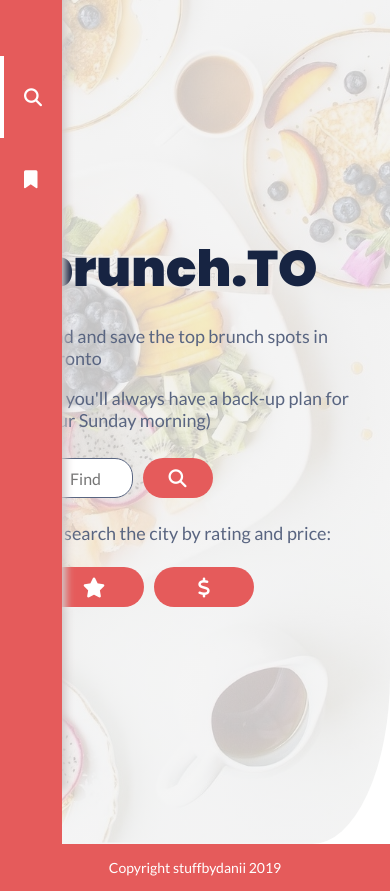
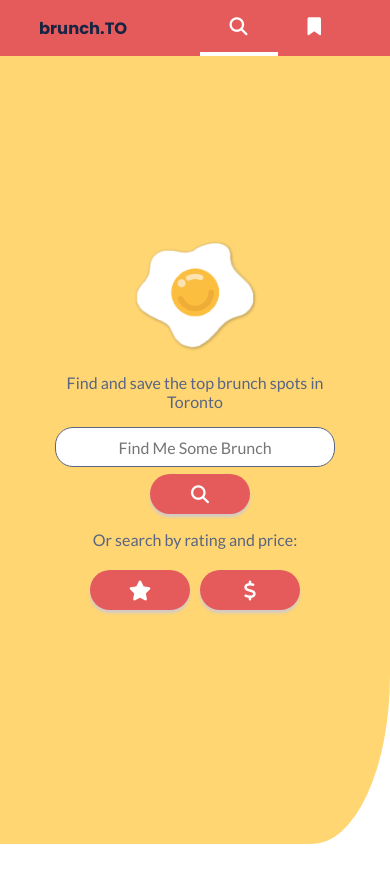
Before and after one commit to s2danii/daniiShenProjectFive, a React (Create React App) app: page / in a window 390 px wide. After the commit the page ends 844 px from the top, so only its background shows below. Built offline with nearby package versions, Linux system fonts and the light colour scheme.

Commit message:
fully responsive! :squirrel:

```diff
--- a/src/components/App.js
+++ b/src/components/App.js
@@ -4,6 +4,7 @@ import '../partials/App.scss';
 import Nav from './Nav';
 import Form from './Form';
 import Results from './Results';
+
 
 class App extends Component {
   constructor () {
@@ -20,12 +21,13 @@ class App extends Component {
 
   // ON UPDATE - COMPONENTDIDMOUNT
   componentDidMount () {
-
-
-
-
+      window.addEventListener('scroll', this.handleScroll);
 
   }
+
+  componentWillUnmount () {
+  window.removeEventListener('scroll', this.handleScroll);
+}
 
   getRestaurant = (userSearch, userSort, order) => {
     axios({
@@ -51,16 +53,7 @@ class App extends Component {
         return item.restaurant.user_rating.votes > 0
       })
 
-      // originalResults.forEach((item) => {
-      //   if (item.restaurant.thumb === '') {
-      //     item.restaurant.thumb = '../src/assets/imagePlaceholder.jpg'
-      //   }
-      // })
-
       const restaurantResults = originalResults.map((item) => {
-        if (item.restaurant.featured_image === '') {
-          item.restaurant.featured_image = "../src/assets/imagePlaceholder.jpg"
-        }
         return {
           name: item.restaurant.name,
           thumb: item.restaurant.featured_image,
@@ -69,15 +62,20 @@ class App extends Component {
           rating: item.restaurant.user_rating.aggregate_rating,
           votes: item.restaurant.user_rating.votes
         }
+      });
 
-      });
       this.setState({
         searchResults: restaurantResults,
         visible: !this.setState.visible
       })
 
+      this.smoothScroll();
 
     })
+  }
+
+  smoothScroll = () => {
+    document.getElementById('resultSection').scrollIntoView({ behavior: 'smooth', block: 'start', duration: 4000 });
   }
 
   handleChange = event => {
@@ -94,24 +92,29 @@ class App extends Component {
 
   handleClick = (event, chosenCategory, sort) => {
     event.preventDefault();
+    this.getRestaurant('', chosenCategory, sort);
 
-    this.getRestaurant('', chosenCategory, sort);
         this.setState({
       userInput: chosenCategory,
       sortOrder: sort
     });
   }
 
-    handleScroll = (event) => {
-      console.log(element.scrollHeight, element.scrollTop)
-      const element = event.target
+  handleScroll = () => {
+    let element = document.getElementById('resultSection')
 
-      if (element.scrollHeight - element.scrollTop === element.clientHeight) {
-        this.setState ({
-          backUp: !this.setState.backUp
-        })
-      }
+    if (element && window.pageYOffset > element.offsetTop) {
+      this.setState({
+          backUp: true
+      })
+    } else {
+      this.setState({
+        backUp: false
+      })
     }
+  }
+
+
 
   // WHERE EVERYTHING RENDERS
   render () {
@@ -119,7 +122,7 @@ class App extends Component {
       <div className="App">
         <Nav />
 
-        <header>
+        <header id='header'>
           <Form
             userInput={this.state.userInput}
             handleChange={this.handleChange}
@@ -127,6 +130,7 @@ class App extends Component {
             handleClick={this.handleClick}
           />
         </header>
+
 
         {this.state.visible && <Results
           searchResults={this.state.searchResults}
--- a/src/components/BackUp.js
+++ b/src/components/BackUp.js
@@ -2,7 +2,12 @@ import React from 'react';
 
 const BackUpButton = () => {
     return (
-        <button className="upButton"> Helloo???
+        <button className="upButton"
+        onClick={() => {
+            document.getElementById('header').scrollIntoView({behavior: 'smooth', block: 'start'});
+        }
+
+        }>
             <i className="fas fa-arrow-up"></i>
         </button>
     )
--- a/src/components/Form.js
+++ b/src/components/Form.js
@@ -1,4 +1,5 @@
 import React, { Component } from 'react';
+import Egg from '../assets/egg.png';
 
 
 class Form extends Component {
@@ -6,12 +7,11 @@ class Form extends Component {
         super ();
     }
 
-
-
     render() {
         return (
                 <div className="wrapper">
                     <h1>brunch.TO</h1>
+                    <img className="egg" src={Egg} alt=""/>
                     <p>Find and save the top brunch spots in Toronto</p>
                     <p>(so you'll always have a back-up plan for your Sunday morning)</p>
                     <form className="searchForm" action="">
@@ -26,7 +26,7 @@ class Form extends Component {
                             <i className="fas fa-search"></i>
                         </button>
                     </form>
-                    <p>Or search the city by rating and price:</p>
+                    <p>Or search by rating and price:</p>
                     <a href=""
                     title="Search by rating"
                     onClick={(e) => this.props.handleClick(e, 'rating', 'desc')}
--- a/src/components/Nav.js
+++ b/src/components/Nav.js
@@ -5,6 +5,7 @@ class Nav extends Component {
     render () {
         return (
             <nav>
+                <h3 className="logo">brunch.TO</h3>
                 <ul>
                     <li>
                         <a href="http://" title="Search"><i className="fas fa-search"></i></a>
--- a/src/components/Results.js
+++ b/src/components/Results.js
@@ -1,23 +1,26 @@
 import React, {Component} from 'react';
 import BackUpButton from './BackUp';
+import ImagePlaceholder from '../assets/imagePlaceholder.jpg';
 
 
 class Results extends Component {
+
         render () {
             return (
                 <main className="resultSection"
-                onScroll={this.props.handleScroll}>
+                id="resultSection">
 
                     <div className="wrapper">
                         {this.props.backUp && <BackUpButton />}
-                        <h2>Your brunch results</h2>
+                        <h2>Your brunch results </h2>
                         <p>Based on '{this.props.userInput}'</p>
                         <div className="resultsGrid">
                             {this.props.searchResults.map((restaurantItem, index) => {
+
                                 return (
                                     <div className="restaurantItem" key={index} >
                                         <div className="restaurantImage">
-                                            <img src={restaurantItem.thumb} alt="" />
+                                            <img src={restaurantItem.thumb ? restaurantItem.thumb : ImagePlaceholder} alt="" />
                                             <button className="favourite" title="Add to favorites">
                                                 <i className="fas fa-plus"></i>
                                             </button>
--- a/src/partials/_footer.scss
+++ b/src/partials/_footer.scss
@@ -3,4 +3,8 @@ footer {
     text-align: center;
     color: white;
     padding: 1px;
+
+    @media (max-width: 700px) {
+        display: none;
+    }
 }
--- a/src/partials/_form.scss
+++ b/src/partials/_form.scss
@@ -9,6 +9,22 @@
     height: 40px;
     font-size: 1.6rem;
     text-transform: capitalize;
+
+    @media (max-width: 1000px) {
+        width: 230px;
+    }
+
+    @media (max-width: 700px) {
+        width: 50%;
+    }
+
+    @media (max-width: 500px) {
+        display: block;
+        width: 90%;
+        margin: 3% auto 2%;
+        text-align: center;
+    }
+
     }
 
     button {
@@ -20,6 +36,11 @@
         margin-left: 10px;
         color: white;
         font-size: 1.8rem;
+        @include buttonShadow;
+
+        @media (max-width: 500px) {
+            width: 100px;
+        }
     }
 }
 
@@ -33,4 +54,5 @@
     color: white;
     border-radius: 20px;
     padding: 8px 0;
+    @include buttonShadow;
 }
--- a/src/partials/_generalStyling.scss
+++ b/src/partials/_generalStyling.scss
@@ -5,6 +5,17 @@ $shadow: rgba(210,202,202, 0.3);
 $grey: rgb(89,101,129);
 $blue: rgb(23, 36, 66);
 $font: 'Lato', sans-serif;
+
+@mixin buttonShadow {
+    box-shadow: 0 3px 3px rgb(210,202,202);
+}
+
+@mixin header-image($header-image) {
+    background: $header-image;
+    background-repeat: no-repeat;
+    background-size: cover;
+    height: 100vh;
+}
 
 html {
     font-size: 62.5%;
--- a/src/partials/_header.scss
+++ b/src/partials/_header.scss
@@ -1,5 +1,6 @@
 header {
     background: linear-gradient(to right, rgba(242,242,242, 0.8) 50%, rgba(242,242,242,0)), url(../assets/header.jpg);
+    transition: all ease-out 2s;
     background-position: right;
     background-size: cover;
     background-repeat: no-repeat;
@@ -18,14 +19,58 @@ header {
         background-attachment: fixed;
     }
 
+    @media (max-width: 700px) {
+        background: rgb(255,214,114);
+        background-attachment: fixed;
+    }
+
+    .egg {
+        width: 150px;
+        display: none;
+
+        @media (max-width: 700px) {
+            display: inline-block;
+        }
+
+        @media (max-width: 500px) {
+            width: 125px;
+        }
+
+    }
+
+    .wrapper {
+        @media (max-width: 1000px) {
+            margin-left: 100px;
+        }
+
+        @media (max-width: 700px) {
+            text-align: center;
+            margin: 0 auto;
+        }
+    }
+
     h1 {
         font-size: 5rem;
         font-weight: 900;
+
+        @media (max-width: 700px) {
+            display: none;
+        }
+
     }
 
     p {
         color: $grey;
-        font-size: 1.8rem;
+        font-size: calc(1.6rem + (18 - 16)*(100vw - 700px)/(1280 - 700));
+
+        @media (max-width: 700px) {
+            font-size: 1.6rem;
+
+            &:nth-of-type(2) {
+                display: none;
+            }
+        }
+
 
     }
 }
--- a/src/partials/_nav.scss
+++ b/src/partials/_nav.scss
@@ -1,31 +1,78 @@
 nav {
     position: fixed;
-    // background: linear-gradient(rgba(242,236,220,0.5), rgba(242,236,220,0.5));
-    // border: 2px solid blue;
     background: $red;
     left: 0;
     height: 100vh;
     box-shadow: 2px -55px 8px 2px rgb(210,202,202);
     padding-top: 5vh;
+    z-index: 20;
+
+    @media (max-width: 700px) {
+        height: auto;
+        padding: 0 10%;
+        width: 100%;
+        display: flex;
+        justify-content: space-between;
+        align-items: center;
+    }
+
     ul {
         padding: 0;
+
+        @media (max-width: 700px) {
+            display: flex;
+            margin: 0;
+            justify-content: right;
+            align-items: center;
+        }
     }
 
     li {
         list-style: none;
         border-left: 4px solid $red;
+
+        @media (max-width: 700px) {
+            border-left: none;
+            border-bottom: 4px solid $red;
+        }
+
+
+
         a {
             padding: 30px 20px;
             display: inline-block;
             color: white;
             font-size: 1.8rem;
+
+            @media (max-width: 700px) {
+                padding: 15px 30px;
+            }
         }
+
         &:nth-of-type(1) {
-                border-left: 4px solid white;
+            border-left: 4px solid white;
+
+            @media (max-width: 700px) {
+                border-left: none;
+                border-bottom: 4px solid white;
+            }
         }
 
         &:hover {
             border-left: 4px solid white;
+
+            @media (max-width: 700px) {
+                border-left: none;
+                border-bottom: 4px solid white;
+            }
         }
     }
 }
+
+.logo {
+    display: none;
+
+    @media (max-width: 700px) {
+        display: inline-block;
+    }
+}
--- a/src/partials/_results.scss
+++ b/src/partials/_results.scss
@@ -2,9 +2,10 @@
     padding: 10vh 0;
     h2 {
         text-align: center;
-        padding-top: 50px;
+        padding-top: 30px;
         font-size: 3rem;
         text-transform: capitalize;
+
         &+ p {
             text-align: center;
             padding-bottom: 50px;
@@ -14,18 +15,26 @@
             color: $grey;
             text-transform: capitalize;
         }
+    }
 
-    }
 }
 
 .resultsGrid {
-    // display: flex;
-    // flex-wrap: wrap;
     display: grid;
     grid-template-columns: repeat(3, 1fr);
     grid-template-rows: repeat(auto-fit, minmax(420px, 0.3fr));
     grid-auto-rows: minmax(420px, 0.3fr);
     grid-gap: 20px;
+
+    @media (max-width: 900px) {
+        grid-template-columns: repeat(2, 1fr);
+    }
+
+    @media (max-width: 600px) {
+        grid-template-columns: (1fr);
+        grid-template-rows: repeat(auto-fit, 400px);
+        grid-auto-rows: 400px;
+    }
 
     .restaurantItem {
         border-radius: 18px;
@@ -57,7 +66,7 @@
             position: absolute;
             bottom: -18px;
             right: 8%;
-            box-shadow: 0 3px 3px rgb(210,202,202);
+            @include buttonShadow;
 
             &:hover {
                 background: rgb(236,140,140);
@@ -83,4 +92,12 @@
     color: white;
     height: 60px;
     width: 60px;
+    border-radius: 50%;
+    font-size: 2rem;
+    border: none;
+    position: fixed;
+    bottom: 8vh;
+    right: 15px;
+    z-index: 10;
+    @include buttonShadow;
 }
```
Also changed, not shown: src/assets/egg.png (added). Lines whose indentation alone changed are shown as unchanged.
